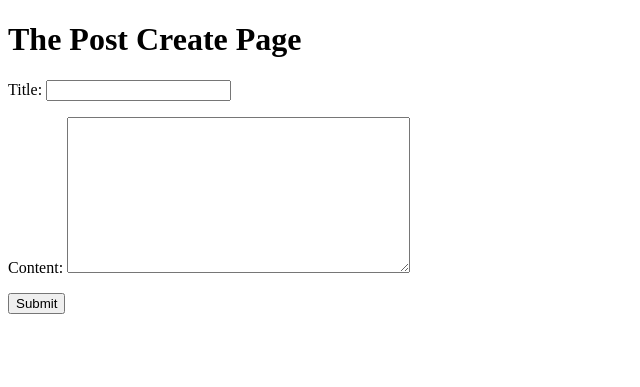
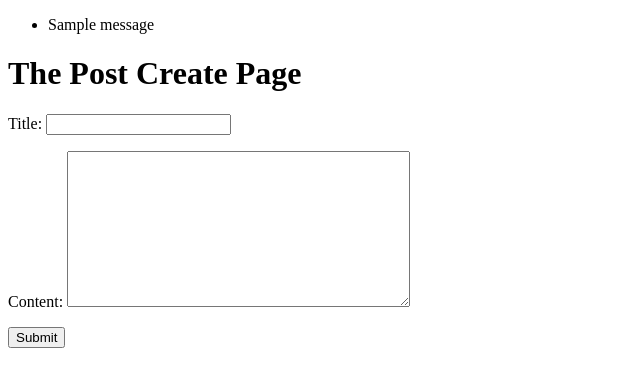
Before and after one commit to M1sh44l/homework, a Django app: page /posts/create/ in a window 1280 px wide. Shown: the top 387 px of the page, without its empty margins (0-640 px from the left). Run offline with Django 3.2, Linux system fonts and the light colour scheme; one stand-in notice (Sample message) is shown.

Commit message:
Django message framework displaying messages

```diff
--- a/posts/templates/post_create.html
+++ b/posts/templates/post_create.html
@@ -4,6 +4,14 @@
 	<title>Post {{title}}</title>
 </head>
 <body>
+		{% if messages %}
+<ul class="messages">
+    {% for message in messages %}
+    <li{% if message.tags %} class="{{ message.tags }}"{% endif %}>{{ message }}</li>
+    {% endfor %}
+</ul>
+{% endif %}
+
 		<h1>The Post {{title}} Page</h1>
 		<form action="{% url 'posts:create' %}" method="POST">
 		{% csrf_token %}
--- a/posts/views.py
+++ b/posts/views.py
@@ -3,6 +3,7 @@ from django.http import HttpResponse
 from .models import Post
 from django.shortcuts import get_object_or_404
 from .forms import PostForm
+from django.contrib import messages
 
 
 # Create your views here.
@@ -10,6 +11,7 @@ def post_create(request):
 	form = PostForm(request.POST or None)
 	if form.is_valid():
 		form.save()
+		messages.success(request, "Successfuly created a post!")
 		return redirect("posts:list")
 	context = {
 		"title": "Create",
@@ -38,6 +40,7 @@ def post_update(request, post_id):
 	form = PostForm(request.POST or None, instance=update_obj)
 	if form.is_valid():
 		form.save()
+		messages.success(request, "Successfully edited post!")
 		return redirect(update_obj.get_absolute_url())
 	context = {
 		"form": form,
```
Also changed, not shown: posts/templates/post_update.html (+8 -0 lines), db.sqlite3.
